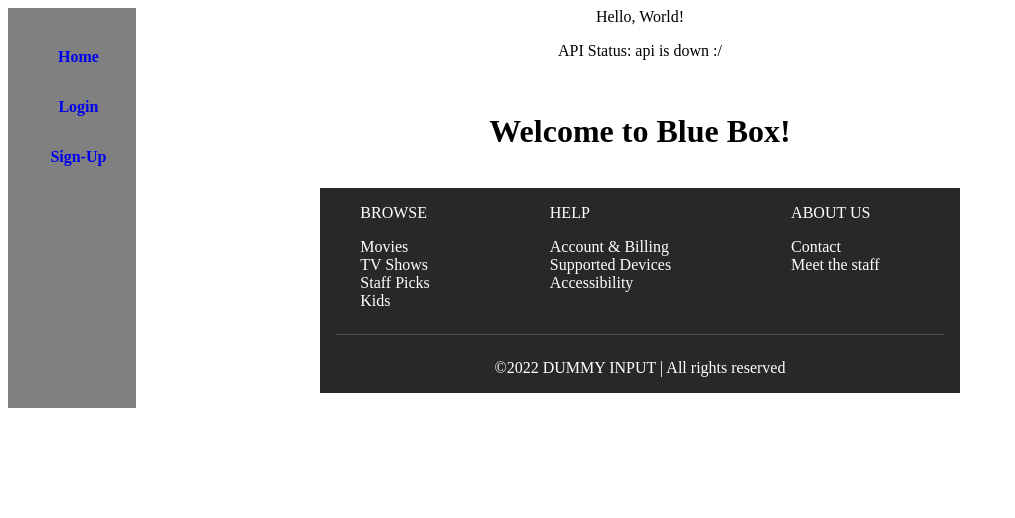
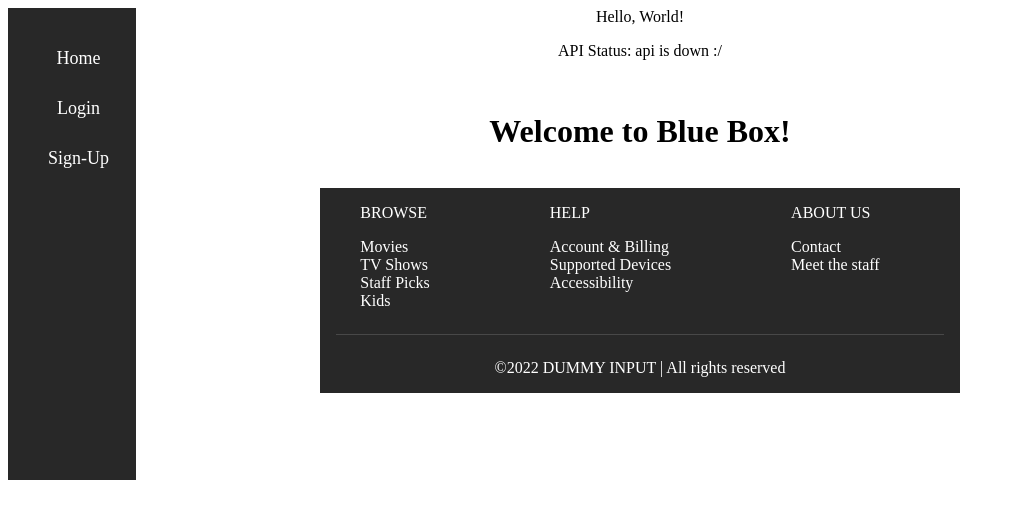
Before and after one commit to pjjwGraceShopper/GraceShopper, a React (Create React App) app: page / in a window 1280 px wide. Shown: the top 518 px of the page, without its empty margins (0-1015 px from the left). Built offline with nearby package versions, Linux system fonts and the light colour scheme; no server answers.

Commit message:
getting side bar styling

```diff
--- a/src/style/App.css
+++ b/src/style/App.css
@@ -48,8 +48,8 @@ hr {
 #Sidebar {
   position: fixed;
   width: 10%;
-  height: 50vh;
-  background: gray ;
+  height: 59vh;
+  background: #282828 ;
 }
 
 #sidebar-column {
@@ -67,8 +67,8 @@ hr {
 
 a:link {
   text-decoration: none;
-  font-size:16px;
-  font-weight:bold;
+  font-size:18px;
+  font: weight 200px;;
   text-align:center;
   position:relative;
   height:40px;
@@ -79,3 +79,7 @@ a:link {
   margin-left:5%;
   cursor:pointer;
 }
+
+a{
+  color: white;
+}
```
